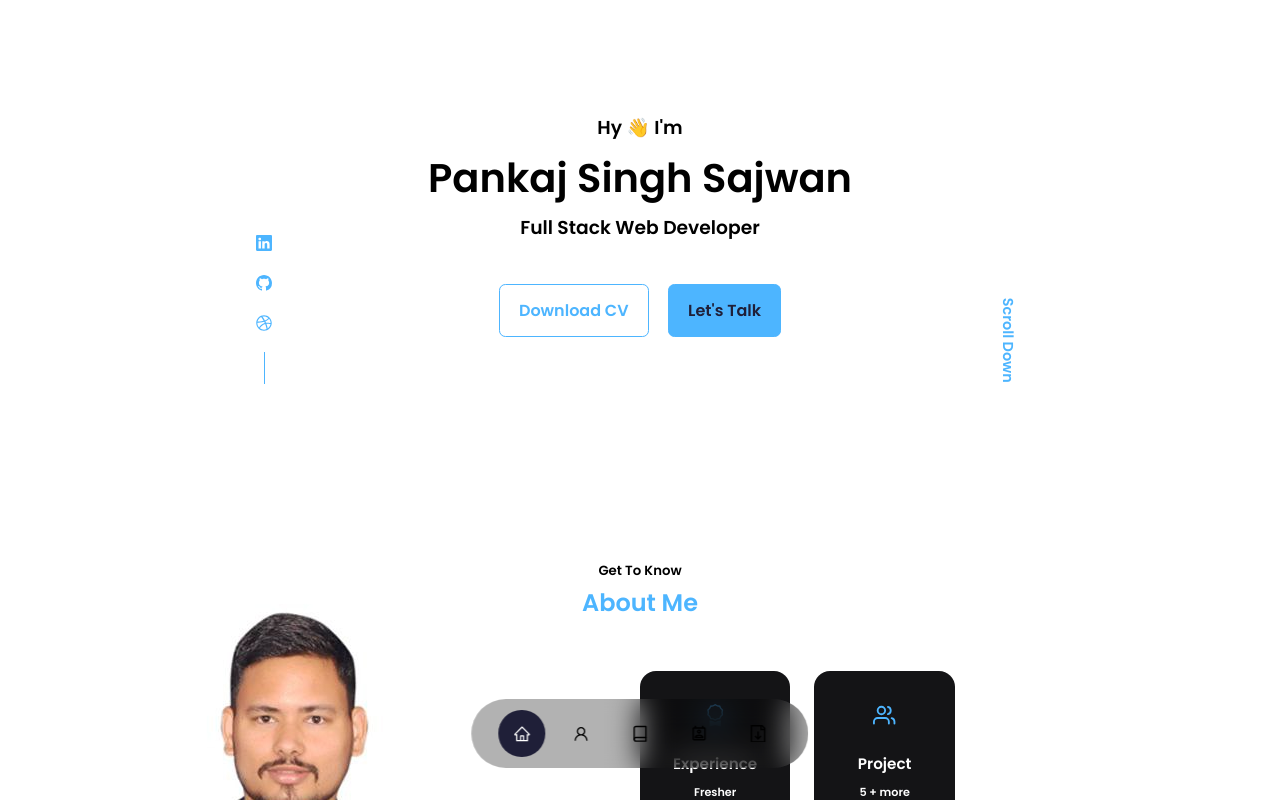
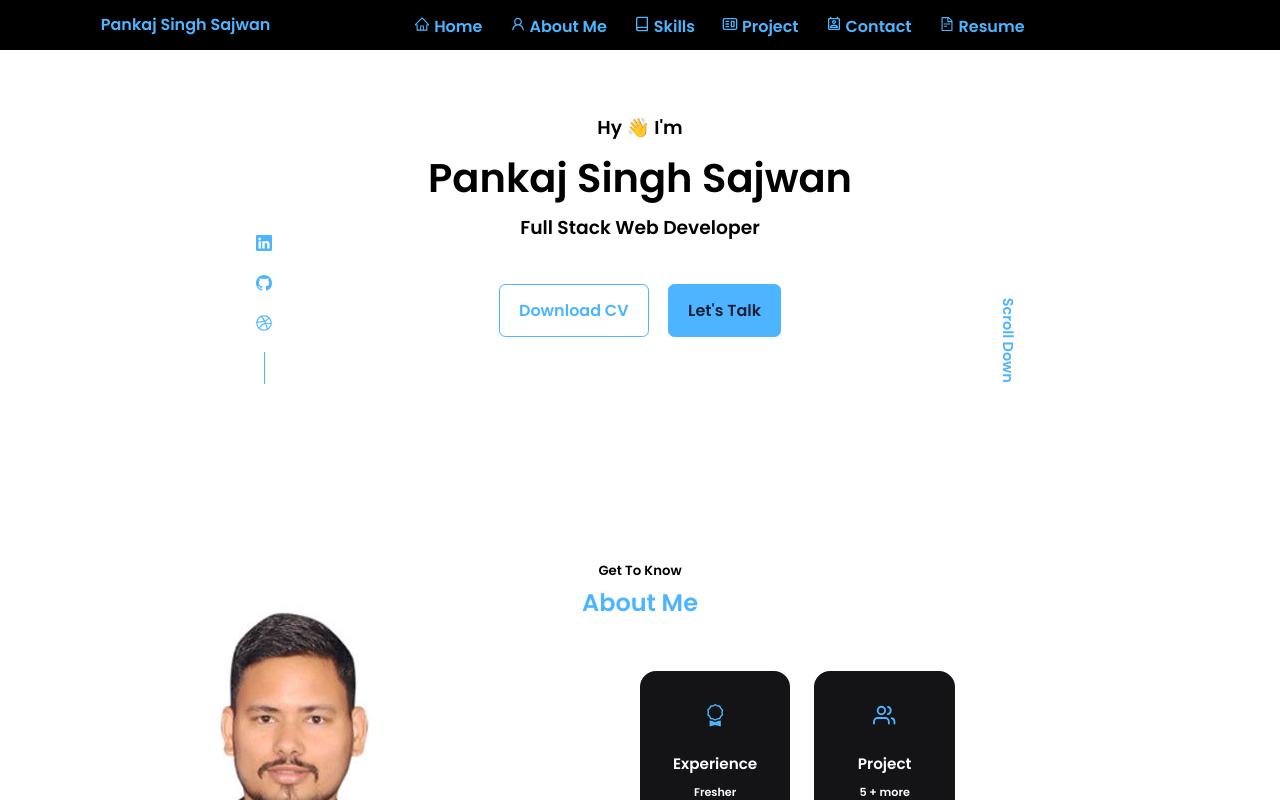
Before and after one commit to pankajsajwan12/pankajsajwan12.github.io, a React (Create React App) app: page / in a window 1280 px wide. Shown: the top 800 px of the page. Built offline with nearby package versions, Linux system fonts and the light colour scheme; a web font is replaced by a local one.

Commit message:
add sticky navbar in big screen

```diff
--- a/src/App.js
+++ b/src/App.js
@@ -5,11 +5,13 @@ import About from  './components/about/About'
 import Expericence from './components/expericence/Expericence'
 import Contact from './components/contact/Contact'
 import Footer from './components/footer/Footer'
+import DestopNavbar from './components/navbar/DestopNavbar';
 
 
 function App() {
   return (
     <>
+     <DestopNavbar />
       <Header />
       <Navbar />
       <About />
--- a/src/components/about/about.css
+++ b/src/components/about/about.css
@@ -163,7 +163,7 @@
 
 @media screen and  (min-width : 320px) and (max-width: 518px ) {
     .about_me {
-        width: 120%;
+        width: 111.1%;
         margin: 0 auto;
         margin-bottom: 5rem;
     }
--- a/src/components/header/header.css
+++ b/src/components/header/header.css
@@ -80,7 +80,7 @@ header{
 
 /* ================================= MEDIA QUERIES (SMALL DEVICES) ===================== */
 
-@media screen and (max-width: 820px ){
+@media screen  and (min-width : 518px )and (max-width: 820px ){
     header{
         height: 50vh;
     }
--- /dev/null
+++ b/src/components/navbar/DestopNavbar.jsx
@@ -0,0 +1,91 @@
+import React, { useState } from "react";
+import { AiOutlineHome } from "react-icons/ai";
+import { AiOutlineUser } from "react-icons/ai";
+import { FiBook } from "react-icons/fi";
+import { MdOutlinePermContactCalendar } from "react-icons/md";
+import { AiOutlineFileText } from "react-icons/ai";
+import {CgWebsite} from 'react-icons/cg'
+import "./navbar.css";
+
+const DestopNavbar = () => {
+  const [acitveNav, setActiveNav] = useState("#");
+  return (
+    <div className="DestopNavBar">
+      <div className="DestopNavbar_main">
+        <div className="name_Logo">
+          <a
+            href="#"
+            onClick={() => setActiveNav("#")}
+            className={acitveNav === "#" ? "active" : ""}
+          >
+            {" "}
+            Pankaj Singh Sajwan{" "}
+          </a>
+        </div>
+        {/* NavBar has Home, AboutMe, Skills, Project, Contact & Resume */}
+        <div className="navbar_text">
+          <div>
+            <a
+              href="#"
+              onClick={() => setActiveNav("#")}
+              className={acitveNav === "#" ? "active" : ""}
+            >
+              {" "}
+              <AiOutlineHome  className="reactIcons"/> Home{" "}
+            </a>
+          </div>
+          <div>
+            <a
+              href="#about"
+              onClick={() => setActiveNav("#about")}
+              className={acitveNav === "#about" ? "active" : ""}
+            >
+              {" "}
+              <AiOutlineUser className="reactIcons" /> About Me{" "}
+            </a>
+          </div>
+          <div>
+            <a
+              href="#expericence"
+              onClick={() => setActiveNav("#expericence")}
+              className={acitveNav === "#expericence" ? "active" : ""}
+            >
+              {" "}
+              <FiBook className="reactIcons" /> Skills
+            </a>
+          </div>
+          <div>
+            <a
+              href="#portifilo"
+              onClick={() => setActiveNav("#portifilo")}
+              className={acitveNav === "#portifilo" ? "active" : ""}
+            >
+              {" "}
+              <CgWebsite className="reactIcons" /> Project{" "}
+            </a>
+          </div>
+          <div>
+            <a
+              href="#contact"
+              onClick={() => setActiveNav("#contact")}
+              className={acitveNav === "#contact" ? "active" : ""}
+            >
+              {" "}
+              <MdOutlinePermContactCalendar className="reactIcons" /> Contact{" "}
+            </a>
+          </div>
+          <div>
+            <a
+              href="https://drive.google.com/file/d/1962FEHFufkxqs-pcLfzY5K3UuDD2HcPE/view?usp=share_link"
+              download
+            >
+              <AiOutlineFileText className="reactIcons" /> Resume
+            </a>
+          </div>
+        </div>
+      </div>
+    </div>
+  );
+};
+
+export default DestopNavbar;
--- a/src/components/navbar/Navbar.jsx
+++ b/src/components/navbar/Navbar.jsx
@@ -1,23 +1,66 @@
-import React, { useState } from 'react'
-import {AiOutlineHome} from 'react-icons/ai'
-import {AiOutlineUser} from 'react-icons/ai'
-import {FiBook} from 'react-icons/fi'
-import {MdOutlinePermContactCalendar} from 'react-icons/md'
-import {GrDocumentDownload} from 'react-icons/gr'
+import React, { useState } from "react";
+import { AiOutlineHome } from "react-icons/ai";
+import { AiOutlineUser } from "react-icons/ai";
+import { FiBook } from "react-icons/fi";
+import { MdOutlinePermContactCalendar } from "react-icons/md";
+import { GrDocumentDownload } from "react-icons/gr";
+import {CgWebsite} from 'react-icons/cg'
 
-import './navbar.css';
+import "./navbar.css";
 const Navbar = () => {
-  const [acitveNav, setActiveNav]= useState('#')
+  const [acitveNav, setActiveNav] = useState("#");
 
   return (
     <nav>
-      <a href="#"onClick={() => setActiveNav('#')} className={acitveNav === '#' ? 'active' : ''}> <AiOutlineHome /> </a>
-      <a href="#about" onClick={() => setActiveNav('#about')} className={acitveNav === '#about' ? 'active' : ''} > <AiOutlineUser /> </a>
-      <a href="#expericence" onClick={() => setActiveNav('#expericence')} className={acitveNav === '#expericence' ? 'active' : ''}> <FiBook /> </a>
-      <a href="#contact"> <MdOutlinePermContactCalendar onClick={() => setActiveNav('#contact')} className={acitveNav === '#contact' ? 'active' : ''}/> </a>
-      <a href="https://drive.google.com/file/d/1962FEHFufkxqs-pcLfzY5K3UuDD2HcPE/view?usp=share_link" download ><GrDocumentDownload   className={acitveNav === '#contact' ? 'active' : ''} /></a>
+      <a
+        href="#"
+        onClick={() => setActiveNav("#")}
+        className={acitveNav === "#" ? "active" : ""}
+      >
+        {" "}
+        <AiOutlineHome />{" "}
+      </a>
+      <a
+        href="#about"
+        onClick={() => setActiveNav("#about")}
+        className={acitveNav === "#about" ? "active" : ""}
+      >
+        {" "}
+        <AiOutlineUser />{" "}
+      </a>
+      <a
+        href="#expericence"
+        onClick={() => setActiveNav("#expericence")}
+        className={acitveNav === "#expericence" ? "active" : ""}
+      >
+        {" "}
+        <FiBook />{" "}
+      </a>
+      <a href="#contact">
+        {" "}
+        <MdOutlinePermContactCalendar
+          onClick={() => setActiveNav("#contact")}
+          className={acitveNav === "#contact" ? "active" : ""}
+        />{" "}
+      </a>
+      <a
+              href="#portifilo"
+              onClick={() => setActiveNav("#portifilo")}
+              className={acitveNav === "#portifilo" ? "active" : ""}
+            >
+              {" "}
+              <CgWebsite /> {" "}
+            </a>
+      <a
+        href="https://drive.google.com/file/d/1962FEHFufkxqs-pcLfzY5K3UuDD2HcPE/view?usp=share_link"
+        download
+      >
+        <GrDocumentDownload
+          className={acitveNav === "#resume" ? "active" : ""}
+        />
+      </a>
     </nav>
-  )
-}
+  );
+};
 
-export default Navbar
+export default Navbar;
--- a/src/components/navbar/navbar.css
+++ b/src/components/navbar/navbar.css
@@ -30,3 +30,87 @@ nav a.active {
     background: var(--color-bg);
     color: var(--color-white);
 }
+
+@media screen and (min-width : 670px)  and (max-width: 1400px ) {
+ nav{
+    display: none;
+ }
+}
+
+
+/* ------------------------------------- Destop NavBar --------------------------------- */
+.DestopNavBar{
+    position: fixed;
+    top: 0;
+    width: 100%;
+    z-index: 1;
+    background-color: black;
+    height: 50px;
+}
+.DestopNavbar_main{
+    display: flex;
+    padding: 0.7rem;
+    margin-left: 7%;
+}
+
+.navbar_text{
+    display: flex;
+    margin-left: 10%;
+}
+.navbar_text div {
+    margin-left: 1.7rem;
+}
+.reactIcons{
+    margin-top: 5px;
+}
+
+
+@media screen  and (max-width: 670px ){
+    .DestopNavBar{
+        display: none;
+    }
+}
+
+@media screen and (min-width : 768px)  and (max-width: 1200px ){
+    .DestopNavbar_main{
+        padding: 0.7rem;
+        margin-left: 4%;
+        font-size: 1rem;
+    }
+
+    .navbar_text{
+        display: flex;
+        margin-left: 5%;
+    }
+    .navbar_text div {
+        margin-left: 0.9rem;
+        font-size: 0.9rem;
+    }
+    .reactIcons{
+        margin-top: 5px;
+    }
+}
+
+@media screen and (min-width : 670px)  and (max-width: 768px ){
+    .DestopNavBar{
+        height: 45px;
+    }
+    .DestopNavbar_main{
+        display: flex;
+        padding: 0.7rem;
+        margin-left: 5%;
+        font-size: 0.75rem;
+    }
+
+    .navbar_text{
+        display: flex;
+        margin-left: 5%;
+    }
+    .navbar_text div {
+        margin-left: 1rem;
+        display: flex;
+    }
+    .reactIcons{
+        margin-top: 5px;
+    }
+}
--- a/src/components/portifilo/Portifilo.jsx
+++ b/src/components/portifilo/Portifilo.jsx
@@ -19,12 +19,12 @@ const Portifilo = () => {
           </div>
           <div className="protfolio_item-image_Tech_Stack">
           <p>Monster-jobs is a source for jobs and career opportunities. Search for jobs, read career advice from Monster's job experts, and find hiring and recruiting ...</p>
-          <h4><b style={{color:'red'}}>Tech-Stack : </b> JavaScript, React JS, Github,chakra UI</h4>
+          <h4><b>Tech-Stack : </b> JavaScript, React JS, Github,chakra UI</h4>
           <h4>A collaborative project built by a team of 4 executed in 5 days.</h4>
           </div>
           <div className="portfolio_item-cta">
           <a href="https://github.com/pankajsajwan12/skinny-pot-4052" className='btn'target="_blank">Github</a>
-          <a href="monsterindia.vercel.app/" className="btn btn-primary" target="_blank">Live Demo</a>
+          <a href="monsterindia.vercel.app/" className="btn btn-primary" target="_blank">Live</a>
           </div>
 
         </article>
@@ -35,12 +35,12 @@ const Portifilo = () => {
           </div>
           <div className="protfolio_item-image_Tech_Stack">
           <p>KFC is online food order website</p>
-          <h4><b style={{color:'red'}}>Tech-Stack : </b> HTML,CSS, Javascript, Git</h4>
+          <h4><b >Tech-Stack : </b> HTML,CSS, Javascript, Git</h4>
           <h4>A collaborative project built by a team of 5 executed in 5 days.</h4>
           </div>
           <div className="portfolio_item-cta">
           <a href="https://github.com/pankajsajwan12/ProjectFirst" className='btn'target="_blank">Github</a>
-          <a href="https://polite-lamington-faa8d2.netlify.app/" className="btn btn-primary" target="_blank">Live Demo</a>
+          <a href="https://polite-lamington-faa8d2.netlify.app/" className="btn btn-primary" target="_blank">Live</a>
           </div>
 
         </article>
@@ -51,12 +51,12 @@ const Portifilo = () => {
           </div>
           <div className="protfolio_item-image_Tech_Stack">
           <p >strawberrynet is online e-commerce beauty products website</p>
-          <h4><b style={{color:'red'}}>Tech-Stack : </b> HTML,CSS, Javascript, Git </h4>
+          <h4><b style={{fontWeight : '700'}}>Tech-Stack : </b> HTML,CSS, Javascript, Git </h4>
           <h4>A collaborative project built by a team of 5 executed in 5 days.</h4>
           </div>
           <div className="portfolio_item-cta">
           <a href="https://github.com/KalashThakur/straberrynet" className='btn'>Github</a>
-          <a href="https://imaginative-praline-24d6d4.netlify.app/" className="btn btn-primary" target="_blank">Live Demo</a>
+          <a href="https://imaginative-praline-24d6d4.netlify.app/" className="btn btn-primary" target="_blank">Live</a>
 
           </div>
         </article>
@@ -67,7 +67,7 @@ const Portifilo = () => {
           </div>
           <div className="protfolio_item-image_Tech_Stack">
           <p>zara is online e-commerce clothes  website</p>
-          <h4><b style={{color:'red'}}>Tech-Stack : </b>HTML,CSS, Javascript, Git </h4>
+          <h4><b>Tech-Stack : </b>&nbsp;HTML,CSS, Javascript, Git </h4>
           </div>
           <div className="portfolio_item-cta">
           <a href="https://github.com/pankajsajwan12/zara-clone" className='btn'>Github</a>
--- a/src/components/portifilo/portifilo.css
+++ b/src/components/portifilo/portifilo.css
@@ -20,7 +20,8 @@
 }
 .portfolio-img{
     width: 100%;
-
+    object-fit:fill;
+    height: 300px;
 }
 .portfolio_item h3{
     margin: 1.2rem 0 2rem;
```
